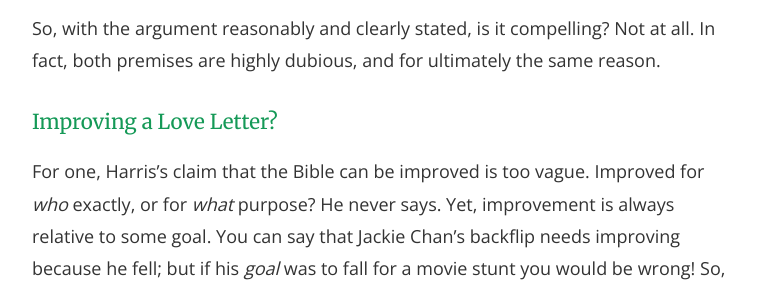
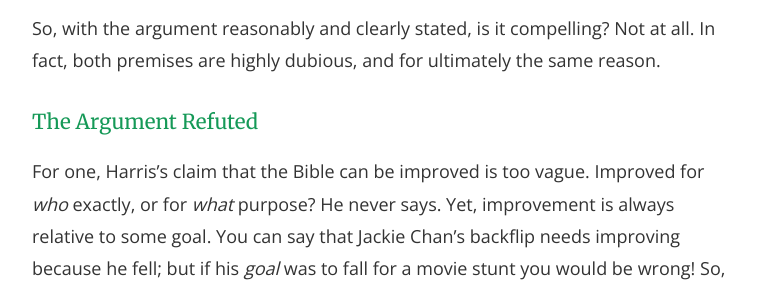
Before and after one commit to second-breakfast/second-breakfast.github.io, a Jekyll site: the page built from _posts/2019-01-09-sam-harris-bible.markdown, in a window 1280 px wide and 1400 px high, scrolled down 1435 px. Shown: the part 151-443 px from the top of the window, without its empty margins (256-1021 px from the left). Built offline with Jekyll 4.4.1, drawn with Linux system fonts in a browser that asks for light colours; some of the changed text lies outside the part shown.

Commit message:
Update Sam Harris post

```diff
--- a/_posts/2019-01-09-sam-harris-bible.markdown
+++ b/_posts/2019-01-09-sam-harris-bible.markdown
@@ -8,7 +8,7 @@
 
 In several places across the web, the public intellectual Sam Harris has repeated an argument against the idea that the Bible was written by an omniscient being. In this précis, I'll unpack that argument into some digestible premises, and consider a few different ways they could be interpreted. I conclude by showing where I think the argument goes wrong.
 
-### Improving the Bible
+### The Argument Stated
 The following transcript from one of Harris’s interviews is a good summary of the argument:
 
 > The fact that you and I could improve the Bible with very little thought (just take out the worst passages that have no possible redeemable content this year or, I would argue, any other year, and the Bible is already improved), […] the fact that we can edit it to anyone’s advantage, is a problem for the idea that this was written by an omniscient being and not to be superseded by any human effort, now or generations from now.<sup>1</sup>
@@ -28,7 +28,7 @@
 
 So, with the argument reasonably and clearly stated, is it compelling? Not at all. In fact, both premises are highly dubious, and for ultimately the same reason.
 
-### Improving a Love Letter?
+### The Argument Refuted
 For one, Harris's claim that the Bible can be improved is too vague. Improved for *who* exactly, or for *what* purpose? He never says. Yet, improvement is always relative to some goal. You can say that Jackie Chan's backflip needs improving because he fell; but if his *goal* was to fall for a movie stunt you would be wrong! So, in order to evaluate Harris's claim, it is crucial that we ask: what is the purpose of the Bible?
 
 By the Bible's being “improved,” Harris probably means something like “more agreeable to our modern ethical sensibilities,” or “more accurate according to modern scientific standards.” However, if that is what he means, then he would be completely neglecting the Bible's *own claims* about why it was given to us (cf. Isaiah 55:10-11; Psalm 19:7-11, 119:9; John 20:30-31; 2 Tim 3:15-17; Hebrews 4:12; 1 John 5:13). Is it really plausible that God wrote the Bible in order to provide the ancients with modern scientific knowledge? No. It is, rather, much more plausible that God gave us the Bible for the reason it says he did: in order to provide us with knowledge of himself and to know how to follow him.
```
Also changed, not shown: other parts of _posts/2019-01-09-sam-harris-bible.markdown (+1 -0 lines).
